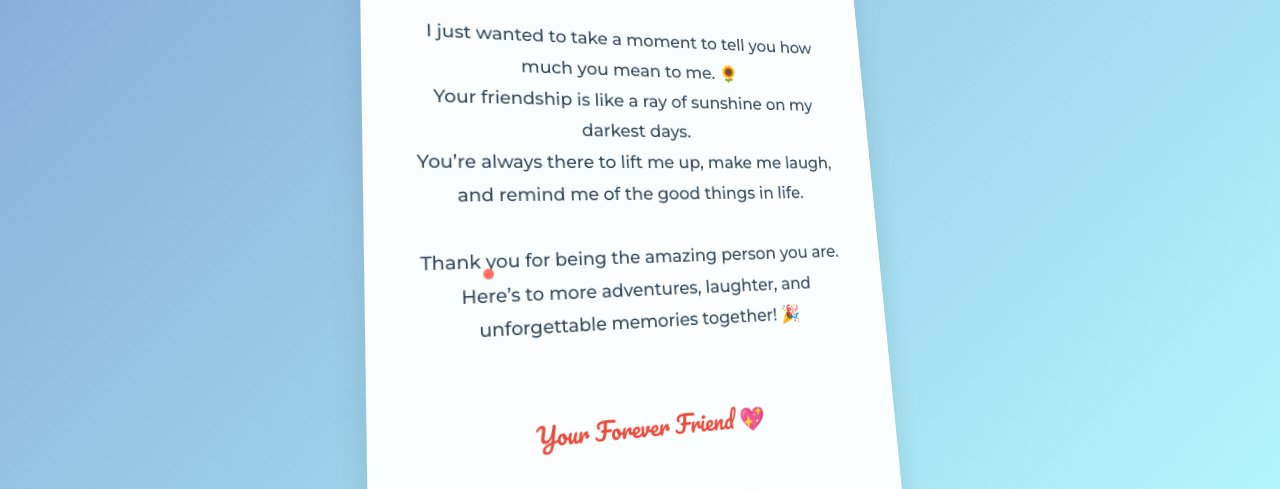
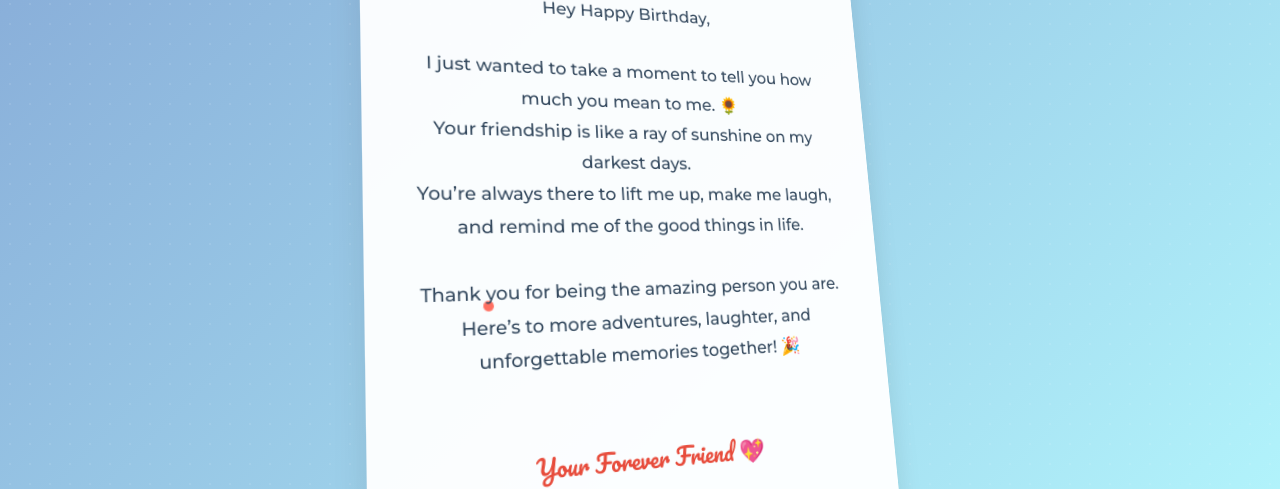
Before and after one commit to h4ck3rshinchan/h4ck3rshinchan.github.io, a plain HTML site: page index.html in a window 1280 px wide. Shown: the part 296-785 px from the top of the page. Drawn offline with Linux system fonts and the light colour scheme.

Commit message:
Update style.css

```diff
--- a/style.css
+++ b/style.css
@@ -12,11 +12,11 @@ body {
   justify-content: center;
   align-items: center;
   font-family: 'Montserrat', sans-serif;
-  overflow: hidden;
+  /* Remove overflow: hidden; to enable scrolling */
 }
 
 .background {
-  position: absolute;
+  position: fixed; /* Changed to fixed to ensure it covers the entire viewport */
   top: 0;
   left: 0;
   width: 100%;
@@ -24,6 +24,7 @@ body {
   background: radial-gradient(circle, rgba(255, 255, 255, 0.1) 10%, transparent 10.01%);
   background-size: 20px 20px;
   animation: backgroundAnimation 10s linear infinite;
+  z-index: -1; /* Ensure it stays behind the content */
 }
 
 @keyframes backgroundAnimation {
@@ -40,6 +41,7 @@ body {
   max-width: 600px;
   padding: 2rem;
   perspective: 1000px;
+  margin: 2rem auto; /* Added margin for spacing */
 }
 
 .card {
@@ -132,13 +134,14 @@ h1 {
 
 /* Confetti */
 .confetti {
-  position: absolute;
+  position: fixed; /* Changed to fixed to ensure it covers the entire viewport */
   top: 0;
   left: 0;
   width: 100%;
   height: 100%;
   pointer-events: none;
   overflow: hidden;
+  z-index: -1; /* Ensure it stays behind the content */
 }
 
 .confetti::before,
```
